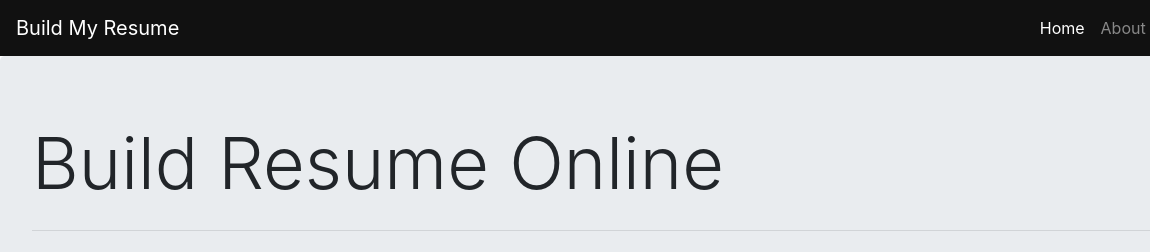
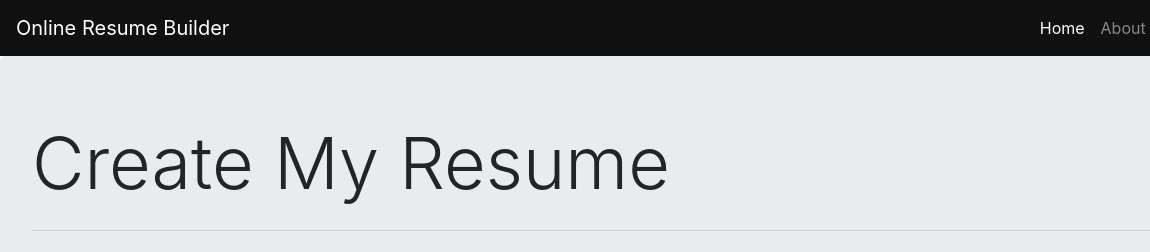
Before and after one commit to itsrishibajpai/Online-ResumeBuilder, a plain HTML site: page index.html in a window 1280 px wide. Shown: the top 252 px of the page, 0-1150 px from the left. Drawn offline with nearby package versions, Linux system fonts and the light colour scheme.

Commit message:
minute changes in title

```diff
--- a/index.html
+++ b/index.html
@@ -17,7 +17,7 @@
 <body>
     <!-- ======= navbar part ====== -->
     <nav class="navbar sticky-top navbar-expand-lg navbar-dark" style="background-color: #111;">
-      <a class="navbar-brand" href="index.html">Build My Resume</a>
+      <a class="navbar-brand" href="index.html">Online Resume Builder</a>
 
       <button class="navbar-toggler" type="button" data-toggle="collapse" data-target="#navbarTogglerDemo01" aria-controls="navbarTogglerDemo01" aria-expanded="false" aria-label="Toggle navigation">
         <span class="navbar-toggler-icon"></span>
@@ -47,7 +47,7 @@
     <!-- ############# copy till here as a commmon code in all parts ############ -->
 
     <div class="jumbotron">
-      <h1 class="display-3">Build Resume Online </h1>
+      <h1 class="display-3">Create My Resume</h1>
       <hr class="my-4">
 
       <div class="row form-row">
```
